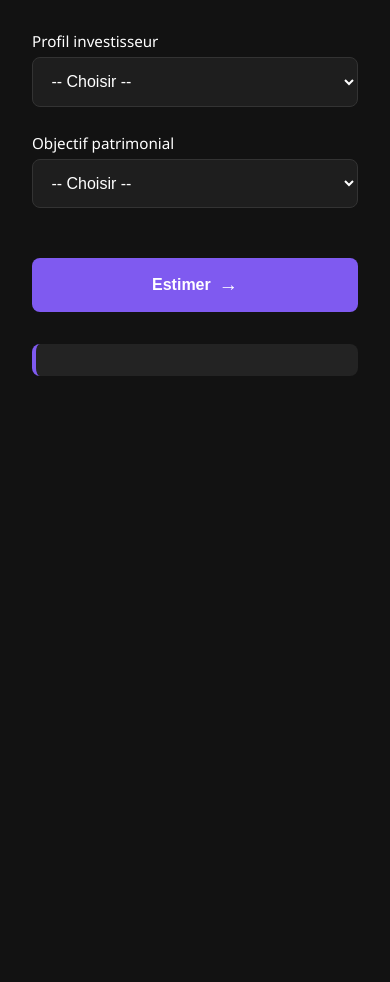
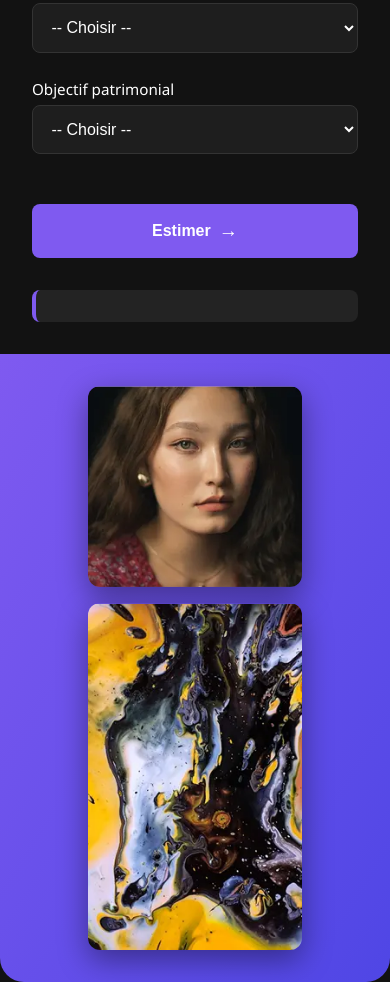
Before and after one commit to Capcodex/simulateur-diversification-patrimoine, a website: page index.html in a window 390 px wide. Shown: the part 679-1661 px from the top of the page. Before the commit the page ends 1087 px from the top, so only its background shows below. Drawn offline with nearby package versions, Linux system fonts and the light colour scheme.

Commit message:
upgrade UI/UX

```diff
--- a/index.html
+++ b/index.html
@@ -5,7 +5,6 @@
   <meta name="viewport" content="width=device-width, initial-scale=1.0" />
   <title>Simulateur Patrimoine & Art</title>
   <link rel="stylesheet" href="style.css" />
-  <script src="https://cdn.jsdelivr.net/npm/chart.js"></script>
 </head>
 <body>
   <div class="container">
@@ -69,19 +68,23 @@
         </div>
 
         <button type="submit">
-          Estimer
-          <span class="arrow">→</span>
+          Estimer <span class="arrow">→</span>
         </button>
       </form>
 
       <div id="resultat"></div>
     </div>
 
-    <div class="image-section">
-      <img src="patrimoine.jpg" alt="Patrimoine artistique" />
+    <div class="visual-section">
+      <div class="image-wrapper">
+        <img src="images/joinUs-1.webp" alt="Portrait artwork" class="art-img art-main" />
+        <img src="images/joinUs-2.webp" alt="Abstract artwork" class="art-img art-overlay" />
+      </div>
     </div>
   </div>
 
-  <script src="dist/main.js"></script>
+<script src="https://cdn.jsdelivr.net/npm/chart.js"></script>
+<script src="dist/main.js"></script>
+
 </body>
 </html>
--- a/style.css
+++ b/style.css
@@ -23,6 +23,7 @@ body {
 
 .container {
   display: flex;
+  flex-direction: row;
   min-height: 100vh;
 }
 
@@ -144,19 +145,45 @@ button:hover {
   color: var(--accent);
 }
 
-.image-section {
+.visual-section {
   flex: 1;
-  background-color: var(--primary);
+  background: linear-gradient(to bottom right, #7f5af0, #4f46e5);
   display: flex;
   align-items: center;
   justify-content: center;
+  padding: 3rem;
+  border-bottom-left-radius: 0;
+  border-bottom-right-radius: 1.5rem;
+  border-top-right-radius: 1.5rem;
 }
 
-.image-section img {
-  max-width: 90%;
-  max-height: 90%;
-  border-radius: 8px;
-  box-shadow: 0 0 25px rgba(0, 0, 0, 0.4);
+.image-wrapper {
+  display: flex;
+  flex-wrap: wrap;
+  justify-content: center;
+  align-items: flex-end;
+  position: relative;
+  gap: 1rem;
+  width: 100%;
+  max-width: 500px;
+}
+
+.art-img {
+  border-radius: 12px;
+  box-shadow: 0 10px 30px rgba(0, 0, 0, 0.4);
+  width: 45%;
+  height: auto;
+  transition: transform 0.3s ease;
+}
+
+.art-main {
+  z-index: 10;
+}
+
+.art-overlay {
+  margin-left: -30px;
+  margin-bottom: 3rem;
+  z-index: 5;
 }
 
 @media (max-width: 900px) {
@@ -168,8 +195,23 @@ button:hover {
     padding: 2rem;
   }
 
-  .image-section {
-    order: -1;
-    padding: 1rem;
+  .visual-section {
+    border-radius: 0 0 1.5rem 1.5rem;
+    padding: 2rem 1rem;
+  }
+
+  .image-wrapper {
+    flex-direction: column;
+    align-items: center;
+    gap: 1rem;
+  }
+
+  .art-img {
+    width: 60%;
+  }
+
+  .art-overlay {
+    margin-left: 0;
+    margin-bottom: 0;
   }
 }
```
Also changed, not shown: images/joinUs-1.webp (added), images/joinUs-2.webp (added), 1 other file.
